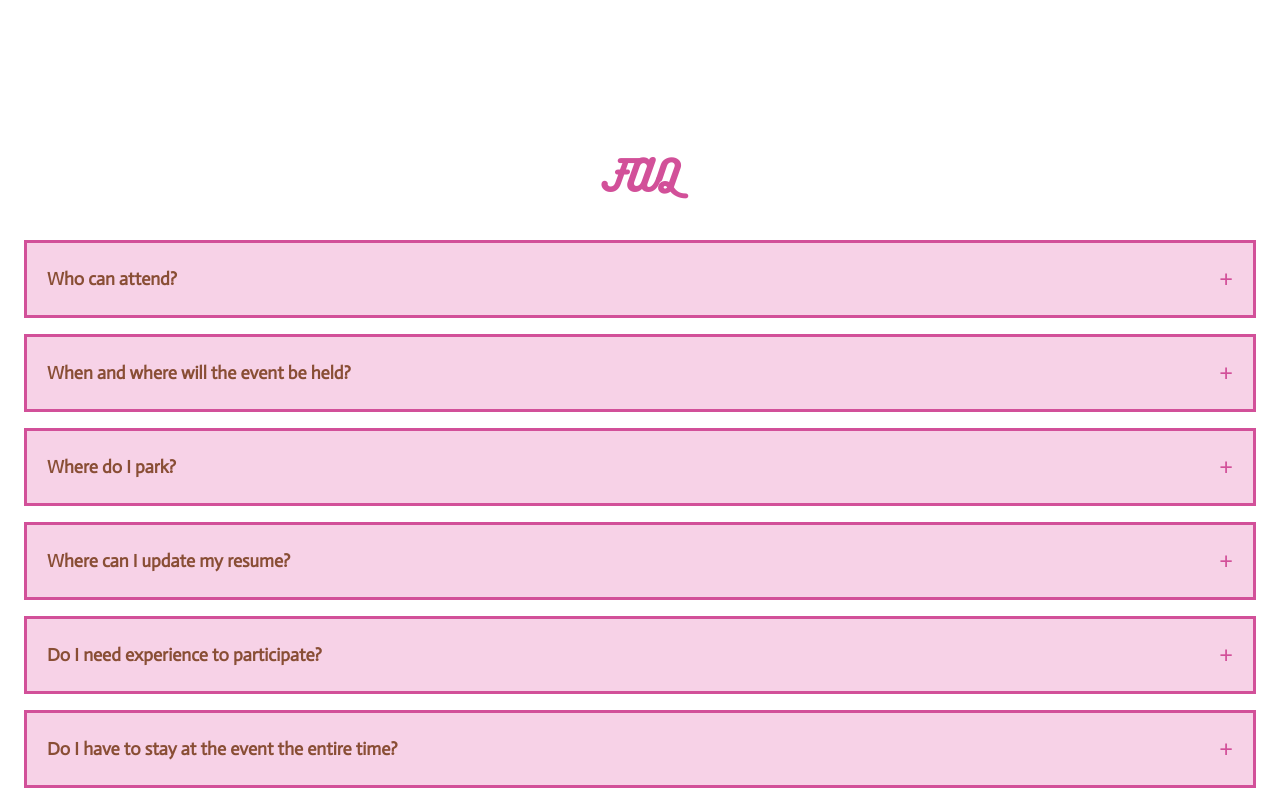
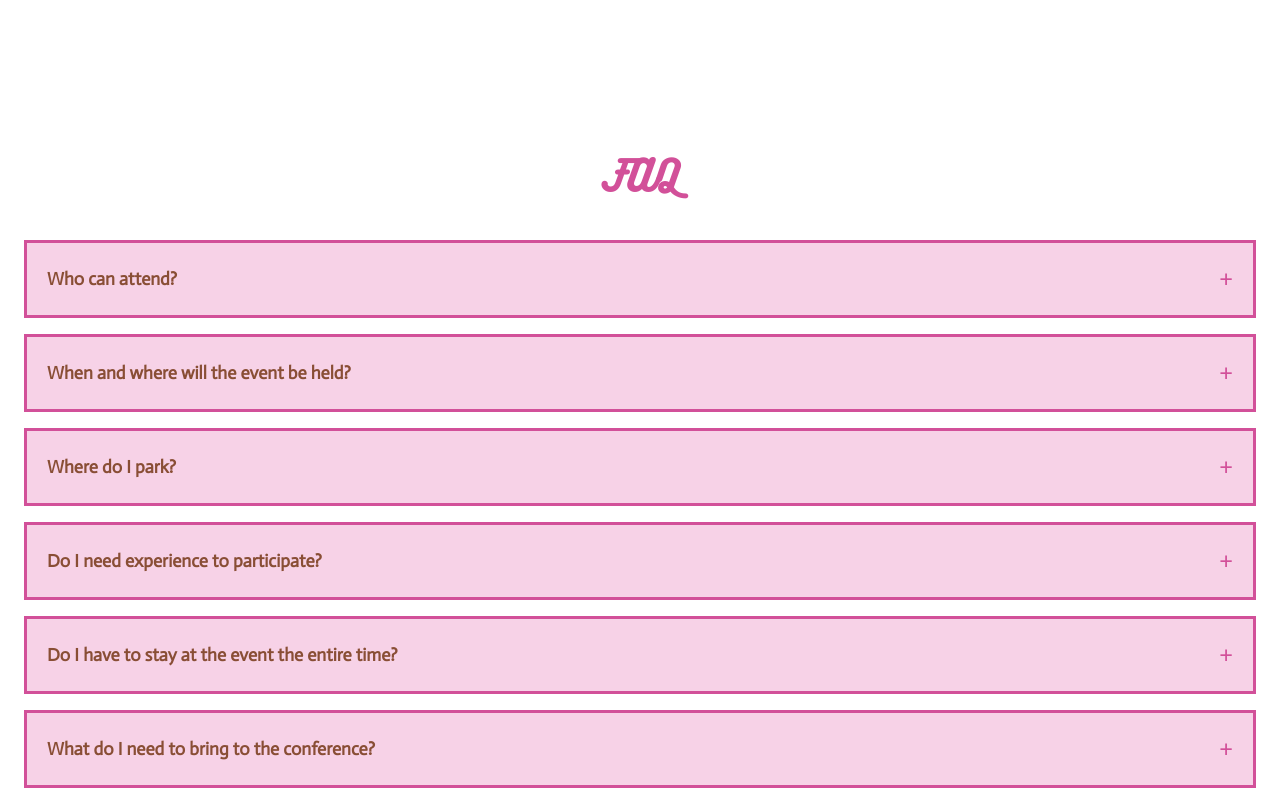
Before and after one commit to wicsfiu/witcon2026, a React (Vite) app in the folder witcon-frontend/: page / in a window 1280 px wide. Shown: the part 2821-3618 px from the top of the page. Built offline with nearby package versions, Linux system fonts and the light colour scheme; no server answers.

Commit message:
updated faqs

```diff
--- a/witcon-frontend/src/sections/Faq.tsx
+++ b/witcon-frontend/src/sections/Faq.tsx
@@ -68,11 +68,6 @@ export default function Faq() {
           garages.
         </>
       ),
-    },
-    {
-      question: "Where can I update my resume?",
-      answer:
-        "Please check your registration confirmation email. It contains a link to update/submit your resume!",
     },
     {
       question: "Do I need experience to participate?",
```
